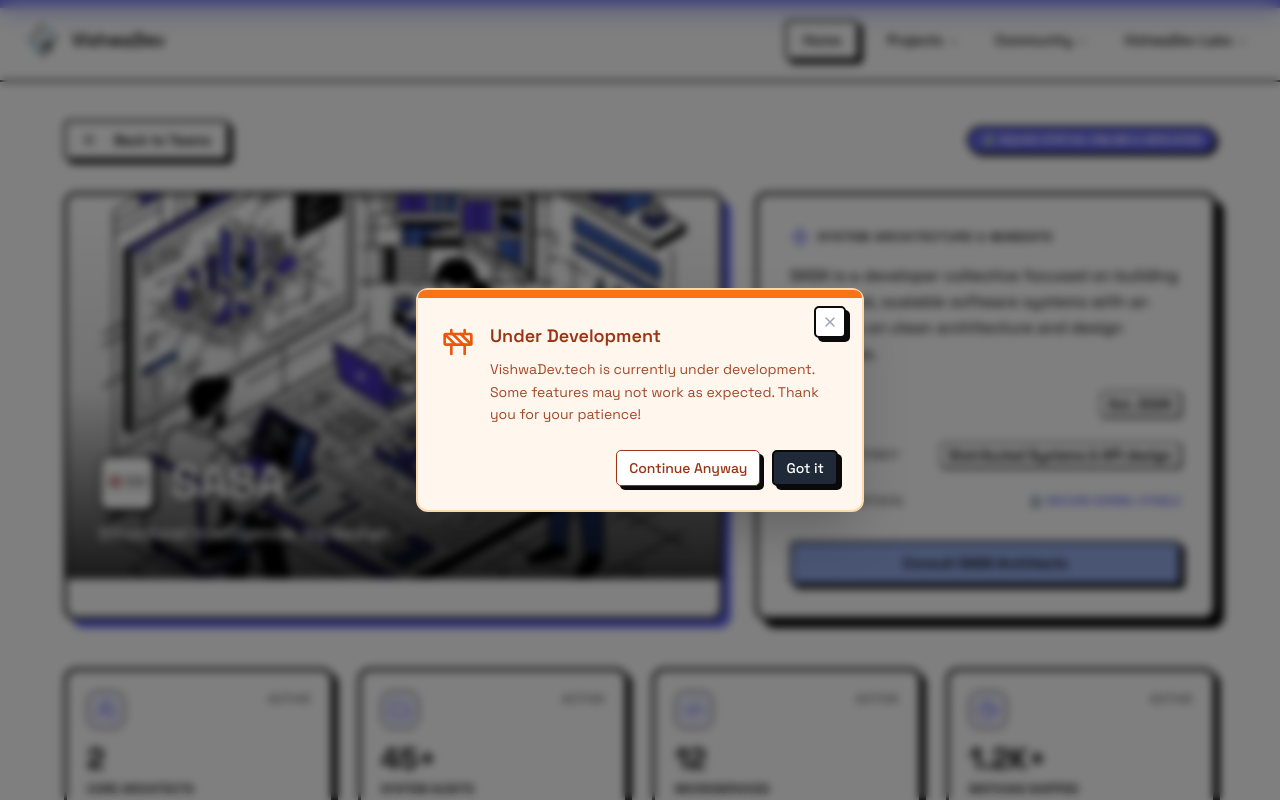
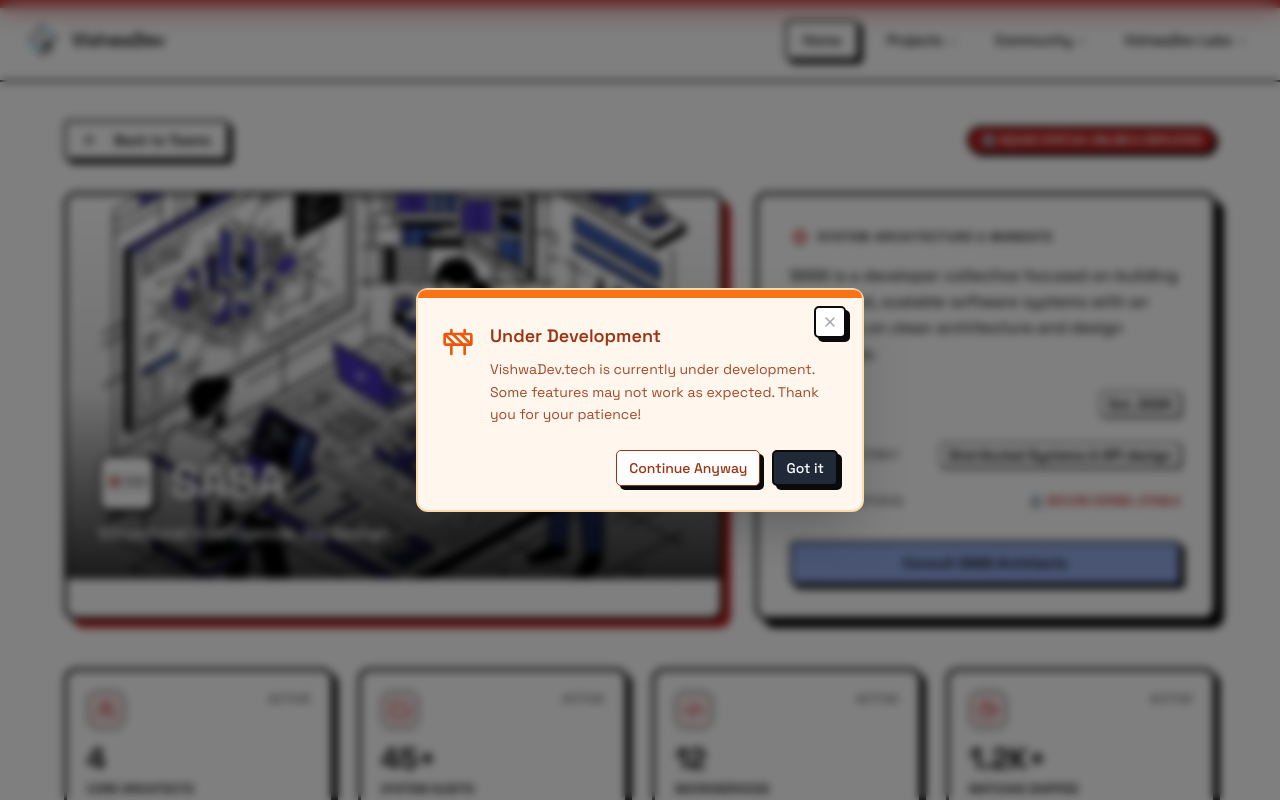
Before and after one commit to VK-10-9/VishwaDev.tech--landingpage, a Next.js app: page /teams/sasa in a window 1280 px wide. Shown: the top 800 px of the page. Built offline with nearby package versions, Linux system fonts and the light colour scheme.

Commit message:
Update SASA color scheme to Crimson Red (#b91c1c) to match their official brand logo

```diff
--- a/app/teams/sasa/page.tsx
+++ b/app/teams/sasa/page.tsx
@@ -21,7 +21,7 @@ export default function SasaTeamPage() {
 
   // Cool fun stats for SASA
   const funStats = [
-    { label: "Core Architects", value: "2", icon: Users, desc: "Principal system designers" },
+    { label: "Core Architects", value: "4", icon: Users, desc: "Principal system designers" },
     { label: "System Audits", value: "45+", icon: Folder, desc: "Architectural reviews executed" },
     { label: "Microservices", value: "12", icon: Code2, desc: "Decoupled system topologies" },
     { label: "Matchas Shipped", value: "1.2K+", icon: Coffee, desc: "Fueling structural logic" }
@@ -35,8 +35,8 @@ export default function SasaTeamPage() {
 
   return (
     <div className="min-h-screen bg-background">
-      {/* Structural Indigo Accent Top Bar */}
-      <div className="h-2 w-full bg-[#6366f1]" />
+      {/* Structural Crimson Accent Top Bar */}
+      <div className="h-2 w-full bg-[#b91c1c]" />
 
       <div className="container mx-auto px-4 pt-20 sm:pt-24 lg:pt-28 pb-16">
 
@@ -49,7 +49,7 @@ export default function SasaTeamPage() {
             </Link>
           </Button>
 
-          <Badge className="bg-[#6366f1] hover:bg-[#6366f1] text-white border-2 border-black font-black uppercase text-xs shadow-[2px_2px_0px_0px_rgba(0,0,0,1)] py-1 px-3">
+          <Badge className="bg-[#b91c1c] hover:bg-[#b91c1c] text-white border-2 border-black font-black uppercase text-xs shadow-[2px_2px_0px_0px_rgba(0,0,0,1)] py-1 px-3">
             🏛️ SQUAD STATUS: ONLINE & DEPLOYED
           </Badge>
         </div>
@@ -58,7 +58,7 @@ export default function SasaTeamPage() {
         <div className="max-w-6xl mx-auto grid grid-cols-1 lg:grid-cols-12 gap-8 mb-12">
 
           {/* Cover Art Frame (Left 7 Columns) */}
-          <div className="lg:col-span-7 bg-white border-[3px] border-black shadow-[8px_8px_0px_0px_rgba(99,102,241,1)] rounded-xl overflow-hidden group">
+          <div className="lg:col-span-7 bg-white border-[3px] border-black shadow-[8px_8px_0px_0px_rgba(185,28,28,1)] rounded-xl overflow-hidden group">
             <div className="relative h-72 sm:h-96 w-full bg-muted">
               <Image
                 src="/teams/sasa_team_cover.png"
@@ -95,7 +95,7 @@ export default function SasaTeamPage() {
           <div className="lg:col-span-5 bg-white border-[3px] border-black shadow-[8px_8px_0px_0px_rgba(0,0,0,1)] rounded-xl p-6 sm:p-8 flex flex-col justify-between">
             <div>
               <div className="flex items-center gap-2 mb-4">
-                <Zap className="w-5 h-5 text-[#6366f1]" />
+                <Zap className="w-5 h-5 text-[#b91c1c]" />
                 <h3 className="font-black text-xs text-foreground uppercase tracking-widest">
                   System Architecture & Mandate
                 </h3>
@@ -118,7 +118,7 @@ export default function SasaTeamPage() {
                 </div>
                 <div className="flex justify-between items-center">
                   <span className="text-xs font-black uppercase text-muted-foreground">Current Protocol</span>
-                  <span className="text-xs font-black text-[#6366f1] animate-pulse">
+                  <span className="text-xs font-black text-[#b91c1c] animate-pulse">
                     🏛️ SECURE KERNEL STABLE
                   </span>
                 </div>
@@ -127,7 +127,7 @@ export default function SasaTeamPage() {
 
             {/* Quick action button to contact */}
             <div className="mt-8">
-              <Button variant="default" size="lg" className="w-full font-bold border-2 border-black shadow-[3px_3px_0px_0px_rgba(0,0,0,1)] hover:bg-[#6366f1] hover:text-white hover:scale-[1.01] transition-all text-sm py-4" asChild>
+              <Button variant="default" size="lg" className="w-full font-bold border-2 border-black shadow-[3px_3px_0px_0px_rgba(0,0,0,1)] hover:bg-[#b91c1c] hover:text-white hover:scale-[1.01] transition-all text-sm py-4" asChild>
                 <a href="mailto:info@vishwadev.tech?subject=Inquiry%20for%20Team%20SASA">
                   Consult SASA Architects
                 </a>
@@ -141,8 +141,8 @@ export default function SasaTeamPage() {
           {funStats.map((stat, idx) => (
             <div key={idx} className="bg-white border-[3px] border-black shadow-[4px_4px_0px_0px_rgba(0,0,0,1)] rounded-xl p-5 hover:scale-102 transition-transform duration-200">
               <div className="flex justify-between items-start mb-3">
-                <div className="p-2 bg-[#6366f1]/10 border border-black rounded-lg">
-                  <stat.icon className="w-5 h-5 text-[#6366f1]" />
+                <div className="p-2 bg-[#b91c1c]/10 border border-black rounded-lg">
+                  <stat.icon className="w-5 h-5 text-[#b91c1c]" />
                 </div>
                 <span className="text-xs font-black uppercase tracking-wider text-muted-foreground">Active</span>
               </div>
@@ -170,7 +170,7 @@ export default function SasaTeamPage() {
                   <Link
                     key={member.username}
                     href={`/${member.username.toLowerCase()}`}
-                    className="group flex flex-col justify-between bg-[#fafafa] hover:bg-white border-2 border-black hover:border-black rounded-lg p-4 transition-all shadow-[2px_2px_0px_0px_rgba(0,0,0,1)] hover:shadow-[4px_4px_0px_0px_rgba(99,102,241,1)] hover:scale-102"
+                    className="group flex flex-col justify-between bg-[#fafafa] hover:bg-white border-2 border-black hover:border-black rounded-lg p-4 transition-all shadow-[2px_2px_0px_0px_rgba(0,0,0,1)] hover:shadow-[4px_4px_0px_0px_rgba(185,28,28,1)] hover:scale-102"
                   >
                     <div className="flex items-center gap-3.5 mb-3">
                       <div
@@ -199,22 +199,22 @@ export default function SasaTeamPage() {
             </div>
 
             {/* Terminal Panel (Cool Value-list) */}
-            <div className="bg-[#1e1e24] text-indigo-300 border-[3px] border-black shadow-[6px_6px_0px_0px_rgba(0,0,0,1)] rounded-xl p-6 font-mono text-xs">
-              <div className="flex justify-between items-center border-b border-indigo-400/20 pb-3 mb-4">
+            <div className="bg-[#1e1e24] text-red-300 border-[3px] border-black shadow-[6px_6px_0px_0px_rgba(0,0,0,1)] rounded-xl p-6 font-mono text-xs">
+              <div className="flex justify-between items-center border-b border-red-500/20 pb-3 mb-4">
                 <span className="flex items-center gap-1.5">
                   <span className="w-2.5 h-2.5 rounded-full bg-red-500 inline-block"></span>
                   <span className="w-2.5 h-2.5 rounded-full bg-yellow-500 inline-block"></span>
                   <span className="w-2.5 h-2.5 rounded-full bg-green-500 inline-block"></span>
-                  <span className="text-indigo-300 font-bold ml-2">sasa-kernel-protocol.config</span>
+                  <span className="text-red-300 font-bold ml-2">sasa-kernel-protocol.config</span>
                 </span>
-                <Cpu className="w-4 h-4 text-indigo-300 animate-pulse" />
+                <Cpu className="w-4 h-4 text-red-300 animate-pulse" />
               </div>
 
               <div className="space-y-4">
                 {coreValues.map((val, idx) => (
-                  <div key={idx} className="border-l-2 border-indigo-500/30 pl-3">
-                    <p className="font-bold text-[#6366f1]">$ {val.title}</p>
-                    <p className="text-indigo-200/80 mt-1 leading-relaxed">{val.desc}</p>
+                  <div key={idx} className="border-l-2 border-red-500/30 pl-3">
+                    <p className="font-bold text-[#b91c1c]">$ {val.title}</p>
+                    <p className="text-red-200/80 mt-1 leading-relaxed">{val.desc}</p>
                   </div>
                 ))}
               </div>
@@ -239,7 +239,7 @@ export default function SasaTeamPage() {
                     href={project.url}
                     target="_blank"
                     rel="noopener noreferrer"
-                    className="flex flex-col justify-between p-4 bg-[#fafafa] hover:bg-white border-2 border-black rounded-lg transition-all group shadow-[2px_2px_0px_0px_rgba(0,0,0,1)] hover:shadow-[4px_4px_0px_0px_rgba(99,102,241,1)] hover:scale-102"
+                    className="flex flex-col justify-between p-4 bg-[#fafafa] hover:bg-white border-2 border-black rounded-lg transition-all group shadow-[2px_2px_0px_0px_rgba(0,0,0,1)] hover:shadow-[4px_4px_0px_0px_rgba(185,28,28,1)] hover:scale-102"
                   >
                     <div className="flex justify-between items-start mb-2">
                       <div>
@@ -267,11 +267,11 @@ export default function SasaTeamPage() {
             {/* Achievement Widget */}
             <div className="bg-white border-[3px] border-black shadow-[6px_6px_0px_0px_rgba(0,0,0,1)] rounded-xl p-6">
               <div className="flex items-center gap-2 mb-3">
-                <Award className="w-5 h-5 text-[#6366f1]" />
+                <Award className="w-5 h-5 text-[#b91c1c]" />
                 <h4 className="font-black text-xs uppercase tracking-widest text-foreground">SQUAD PROTOCOL LEVEL</h4>
               </div>
               <div className="bg-[#fafafa] border-2 border-black rounded-lg p-4 shadow-[2px_2px_0px_0px_rgba(0,0,0,1)]">
-                <p className="text-sm font-black text-[#6366f1] mb-1">🏅 L3 DECENTRALIZATION SHIELD</p>
+                <p className="text-sm font-black text-[#b91c1c] mb-1">🏅 L3 DECENTRALIZATION SHIELD</p>
                 <p className="text-xs text-black/70 font-semibold leading-relaxed">
                   Successfully deployed completely isolated workspace environments programmatically separating microservices without shared infrastructure lock-ins.
                 </p>
--- a/app/teams/teams-data.ts
+++ b/app/teams/teams-data.ts
@@ -53,7 +53,7 @@ export const teams: Team[] = [
     tagline: "Structural Intelligence, by design",
     description:
       "SASA is a developer collective focused on building structured, scalable software systems with an emphasis on clean architecture and design excellence.",
-    color: "#6366f1",
+    color: "#b91c1c",
     emoji: "🏛️",
     members: [
       { developerId: 1, name: "Vishwanath K.", username: "VK", role: "Principal Architect" },
```
